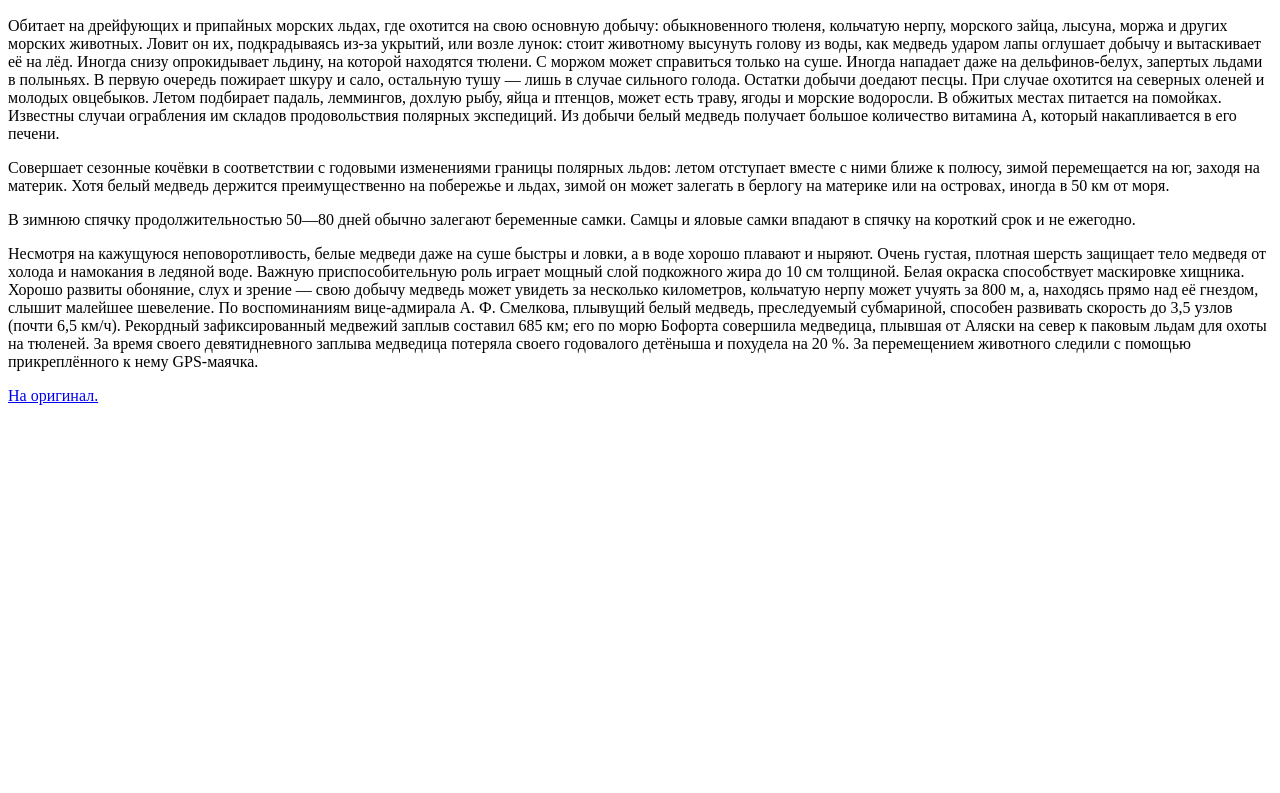
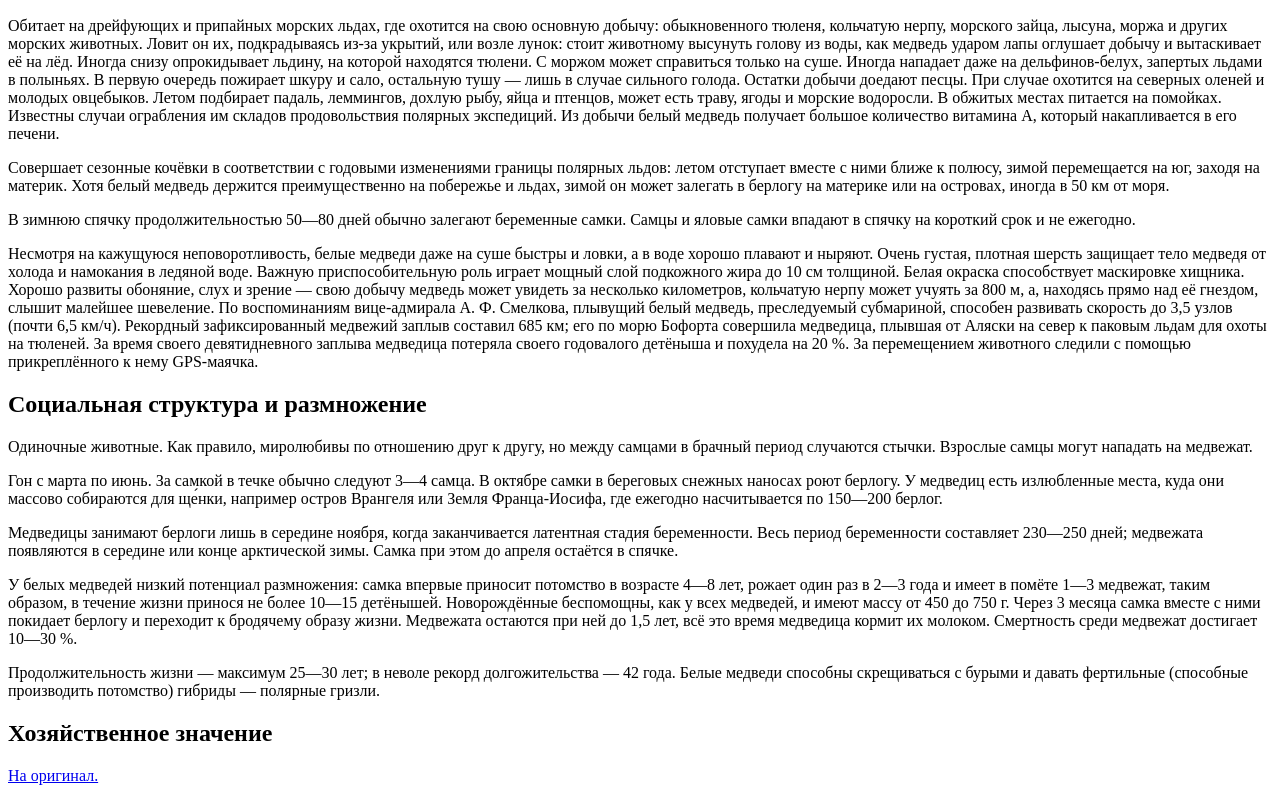
Before and after one commit to Alex-N-1985/TestRepository, a plain HTML site: page bear/index.html in a window 1280 px wide. Shown: the part 858-1651 px from the top of the page. Before the commit the page ends 1271 px from the top, so only its background shows below. Drawn offline with Linux system fonts and the light colour scheme.

Commit message:
Дополнен контент на странице bear/index.html

```diff
--- a/bear/index.html
+++ b/bear/index.html
@@ -25,6 +25,14 @@
     <p>Совершает сезонные кочёвки в соответствии с годовыми изменениями границы полярных льдов: летом отступает вместе с ними ближе к полюсу, зимой перемещается на юг, заходя на материк. Хотя белый медведь держится преимущественно на побережье и льдах, зимой он может залегать в берлогу на материке или на островах, иногда в 50 км от моря.
     <p>В зимнюю спячку продолжительностью 50—80 дней обычно залегают беременные самки. Самцы и яловые самки впадают в спячку на короткий срок и не ежегодно.</p>
     <p>Несмотря на кажущуюся неповоротливость, белые медведи даже на суше быстры и ловки, а в воде хорошо плавают и ныряют. Очень густая, плотная шерсть защищает тело медведя от холода и намокания в ледяной воде. Важную приспособительную роль играет мощный слой подкожного жира до 10 см толщиной. Белая окраска способствует маскировке хищника. Хорошо развиты обоняние, слух и зрение — свою добычу медведь может увидеть за несколько километров, кольчатую нерпу может учуять за 800 м, а, находясь прямо над её гнездом, слышит малейшее шевеление. По воспоминаниям вице-адмирала А. Ф. Смелкова, плывущий белый медведь, преследуемый субмариной, способен развивать скорость до 3,5 узлов (почти 6,5 км/ч). Рекордный зафиксированный медвежий заплыв составил 685 км; его по морю Бофорта совершила медведица, плывшая от Аляски на север к паковым льдам для охоты на тюленей. За время своего девятидневного заплыва медведица потеряла своего годовалого детёныша и похудела на 20 %. За перемещением животного следили с помощью прикреплённого к нему GPS-маячка.</p>
+    <h2>Социальная структура и размножение</h2>
+    <p>Одиночные животные. Как правило, миролюбивы по отношению друг к другу, но между самцами в брачный период случаются стычки. Взрослые самцы могут нападать на медвежат.</p>
+    <p>Гон с марта по июнь. За самкой в течке обычно следуют 3—4 самца. В октябре самки в береговых снежных наносах роют берлогу. У медведиц есть излюбленные места, куда они массово собираются для ще́нки, например остров Врангеля или Земля Франца-Иосифа, где ежегодно насчитывается по 150—200 берлог.</p>
+    <p>Медведицы занимают берлоги лишь в середине ноября, когда заканчивается латентная стадия беременности. Весь период беременности составляет 230—250 дней; медвежата появляются в середине или конце арктической зимы. Самка при этом до апреля остаётся в спячке.</p>
+    <p>У белых медведей низкий потенциал размножения: самка впервые приносит потомство в возрасте 4—8 лет, рожает один раз в 2—3 года и имеет в помёте 1—3 медвежат, таким образом, в течение жизни принося не более 10—15 детёнышей. Новорождённые беспомощны, как у всех медведей, и имеют массу от 450 до 750 г. Через 3 месяца самка вместе с ними покидает берлогу и переходит к бродячему образу жизни. Медвежата остаются при ней до 1,5 лет, всё это время медведица кормит их молоком. Смертность среди медвежат достигает 10—30 %.</p>
+    <p>Продолжительность жизни — максимум 25—30 лет; в неволе рекорд долгожительства — 42 года. Белые медведи способны скрещиваться с бурыми и давать фертильные (способные производить потомство) гибриды — полярные гризли.</p>
+    <h2>Хозяйственное значение</h2>
+
 
     <a href="https://ru.wikipedia.org/wiki/%D0%91%D0%B5%D0%BB%D1%8B%D0%B9_%D0%BC%D0%B5%D0%B4%D0%B2%D0%B5%D0%B4%D1%8C">На оригинал.</a>
 </body>
```
